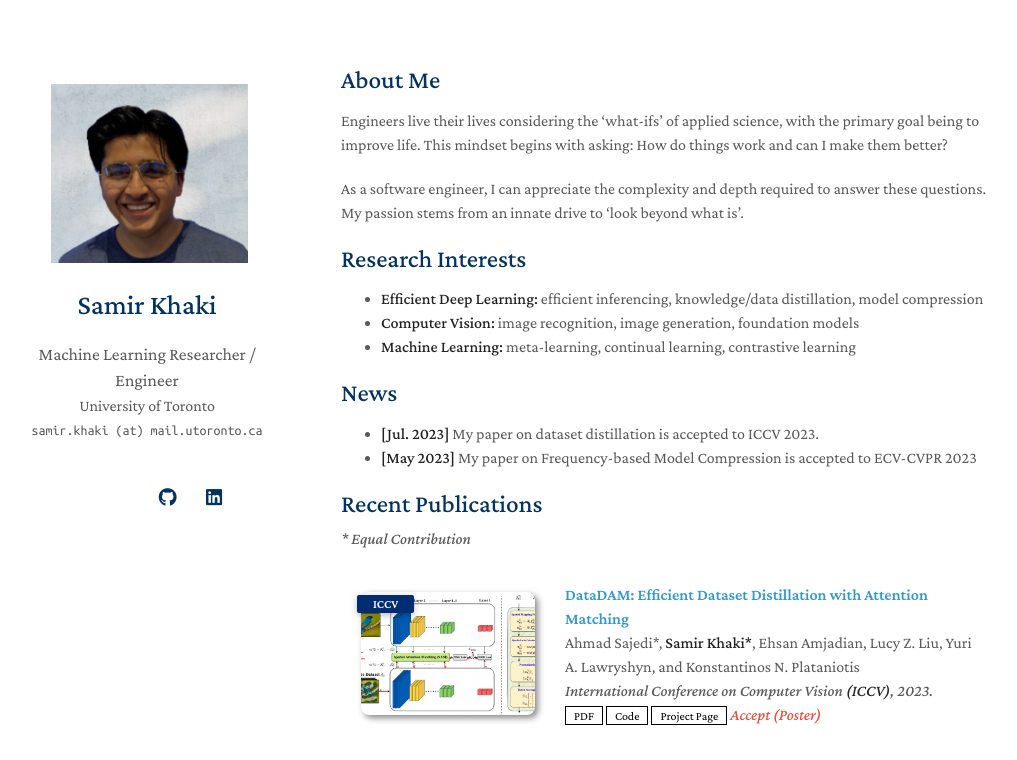
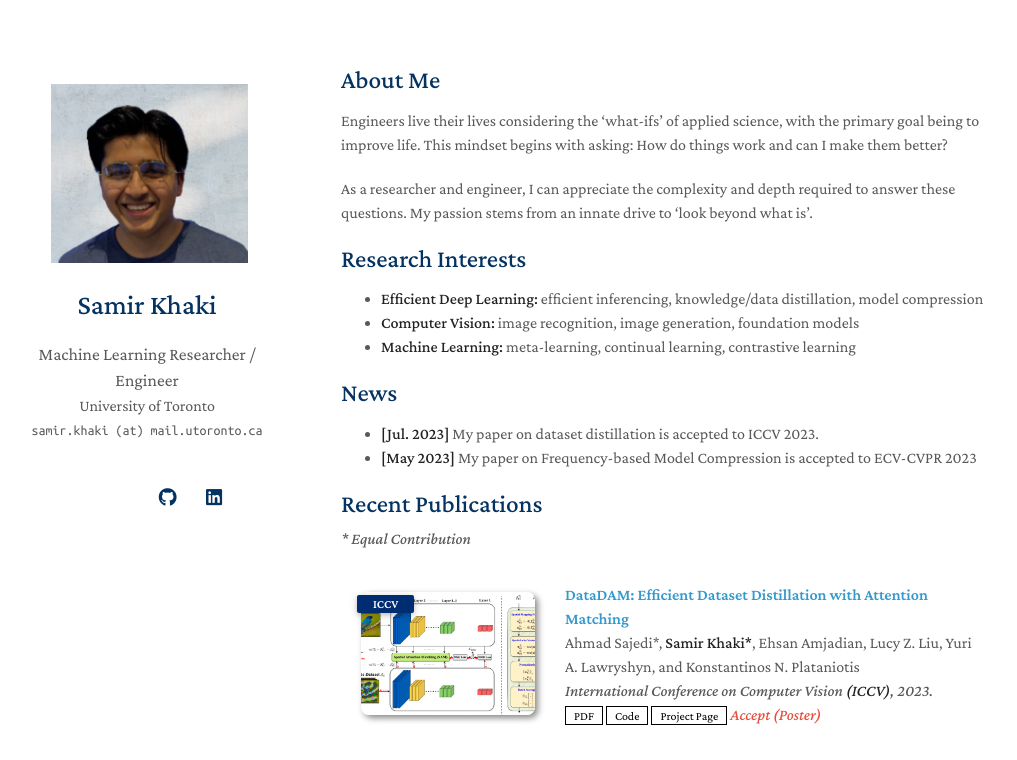
Before and after one commit to lizekai-richard/lizekai-richard.github.io, a Jekyll site: the page built from index.md, in a window 1280 px wide and 900 px high, cut to the strip 0-760 px from the top of the window. Shown: the whole strip, without its empty margins (129-1146 px from the left). Built offline with Jekyll 4.4.1, drawn with Linux system fonts in a browser that asks for light colours; nearby versions of some CDN libraries; a style sheet for code colours, icons or effects is not loaded; our own code applies the rules of GitHub Pages for plain Markdown files.

Commit message:
Update About

```diff
--- a/index.md
+++ b/index.md
@@ -6,7 +6,7 @@ layout: homepage
 
 Engineers live their lives considering the ‘what-ifs’ of applied science, with the primary goal being to improve life. This mindset begins with asking: How do things work and can I make them better?
 
-As a software engineer, I can appreciate the complexity and depth required to answer these questions. My passion stems from an innate drive to ‘look beyond what is’.
+As a researcher and engineer, I can appreciate the complexity and depth required to answer these questions. My passion stems from an innate drive to ‘look beyond what is’.
 
 ## Research Interests
 - **Efficient Deep Learning:** efficient inferencing, knowledge/data distillation, model compression
```
